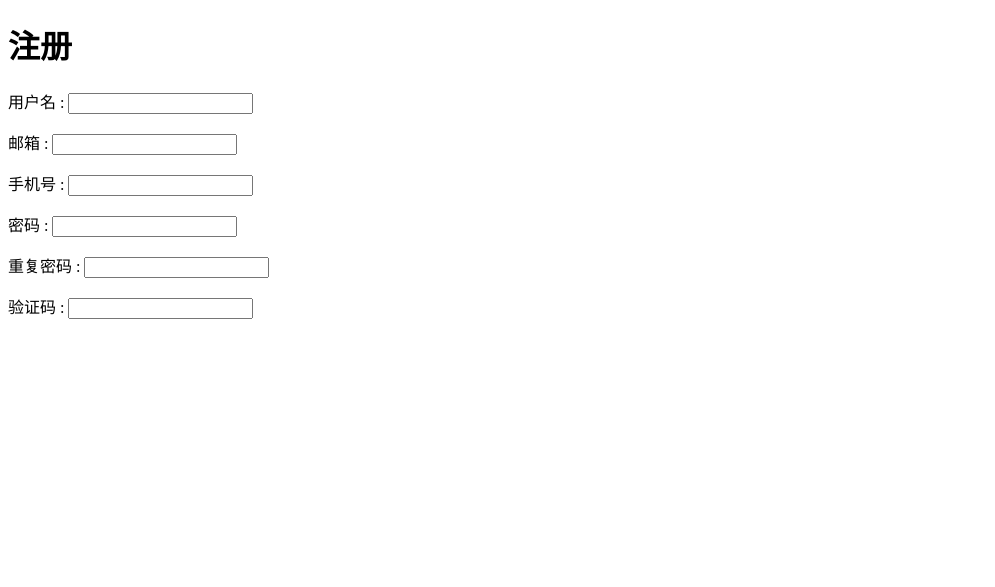
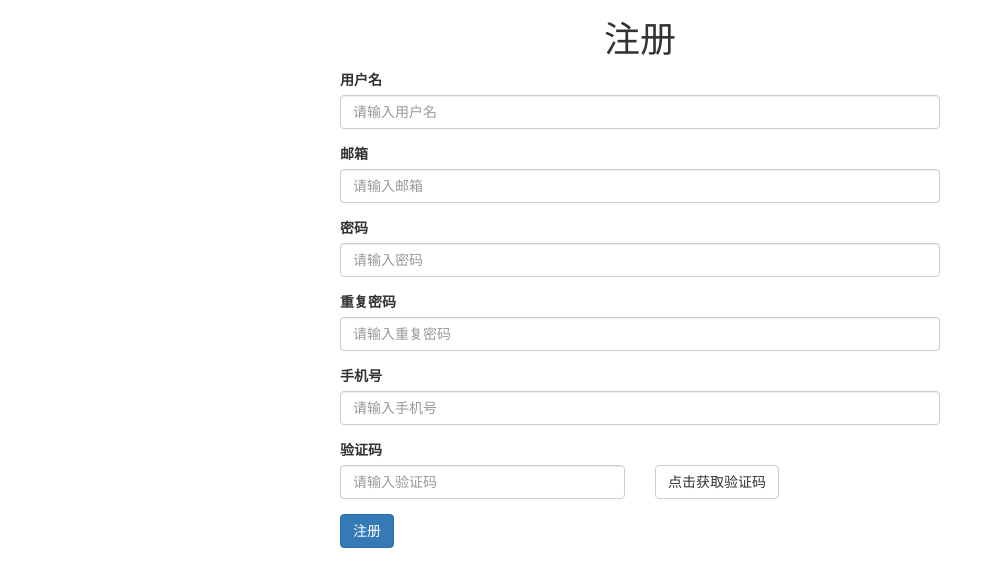
Before and after one commit to bywdf/s25, a Django app: page /app01/register/ in a window 1280 px wide. Shown: the top 587 px of the page, without its empty margins (0-995 px from the left). Run offline with Django 5.2, Linux system fonts and the light colour scheme; some libraries are stand-ins or nearby versions.

Commit message:
2024.12.02 -1 school

```diff
--- a/s25/app01/templates/register.html
+++ b/s25/app01/templates/register.html
@@ -4,13 +4,39 @@
     <meta charset="UTF-8">
     <meta name="viewport" content="width=device-width, initial-scale=1.0">
     <title>Document</title>
+    <link href="https://cdn.bootcdn.net/ajax/libs/twitter-bootstrap/3.4.1/css/bootstrap.min.css" rel="stylesheet">
+    <style>
+        .account{
+            width: 600px;
+            margin: 0 auto;
+        }
+    </style>
 </head>
 <body>
-    <h1>注册</h1>
-    {% for field in form %}
-    <p>
-        {{ field.label }} : {{ field}}
-    </p>
-    {% endfor %}
+    <div class="account">
+        <h1 style="text-align: center;">注册</h1>
+        <form>
+            {% for field in form %}
+                {% if field.name == 'code' %}
+                    <div class="form-group">
+                        <label for="field.id_for_label">{{ field.label }}</label>
+                        <!-- <input type="email" class="form-control" id="exampleInputEmail1" placeholder="Email"> -->
+                        <div class="clearfix">
+                            <div class="col-md-6" style="padding-left: 0;">{{ field}}</div>
+                            <div class="col-md-6"><input type="button" value="点击获取验证码" class="btn btn-default"></div>
+                        </div>
+                    </div>
+                {% else %}
+                    <div class="form-group">
+                        <label for="field.id_for_label">{{ field.label }}</label>
+                        <!-- <input type="email" class="form-control" id="exampleInputEmail1" placeholder="Email"> -->
+                        {{ field}}
+                    </div>
+                {% endif %}
+            {% endfor %}
+
+            <button type="submit" class="btn btn-primary">注册</button>
+          </form>
+    </div>
 </body>
 </html>
--- a/s25/app01/views.py
+++ b/s25/app01/views.py
@@ -40,8 +40,14 @@ class RegisterModelForm(forms.ModelForm):
 
     class Meta:
         model = models.UserInfo
-        fields = "__all__"
+        # fields = "__all__"   下面手动调整页面的field顺序
+        fields = ['username', 'email', 'password', 'confirm_password', 'mobile_phone', 'code' ]
 
+    def __init__(self, *args, **kwargs):
+        super().__init__(*args, **kwargs)
+        for name,field in self.fields.items():
+            field.widget.attrs['class'] = 'form-control'
+            field.widget.attrs['placeholder'] = '请输入{}'.format(field.label)
 
 def register(request):
     '''注册'''
```
